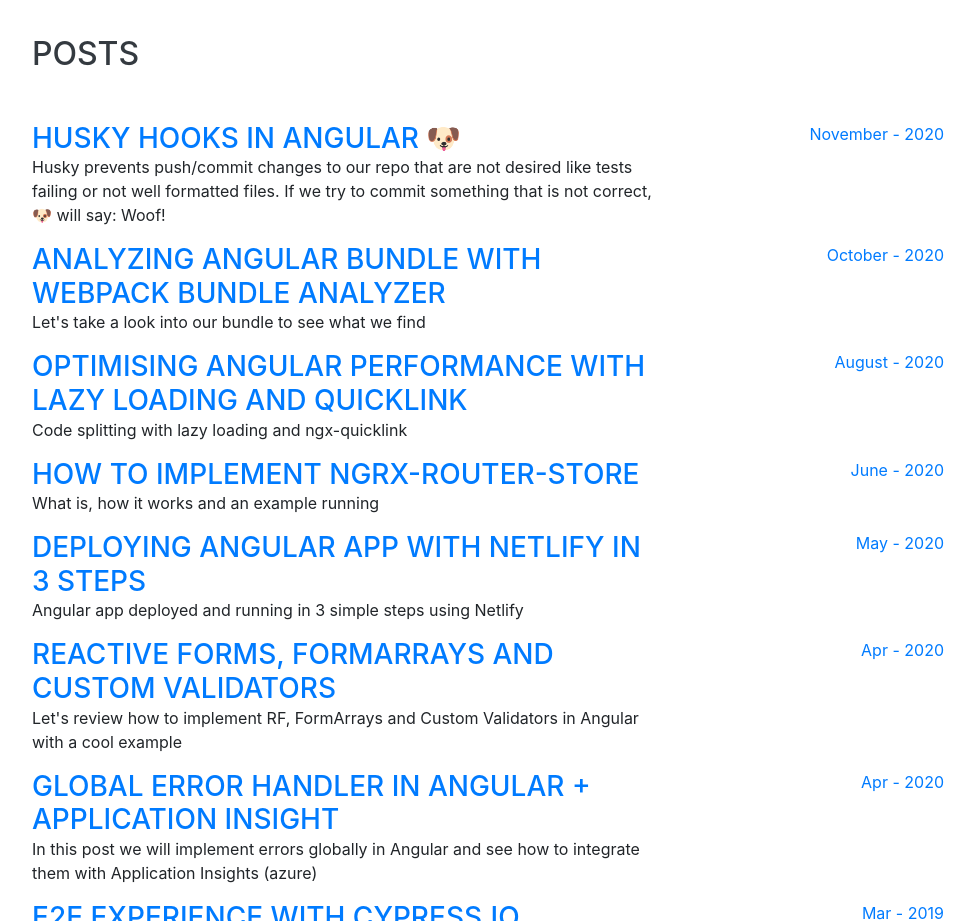
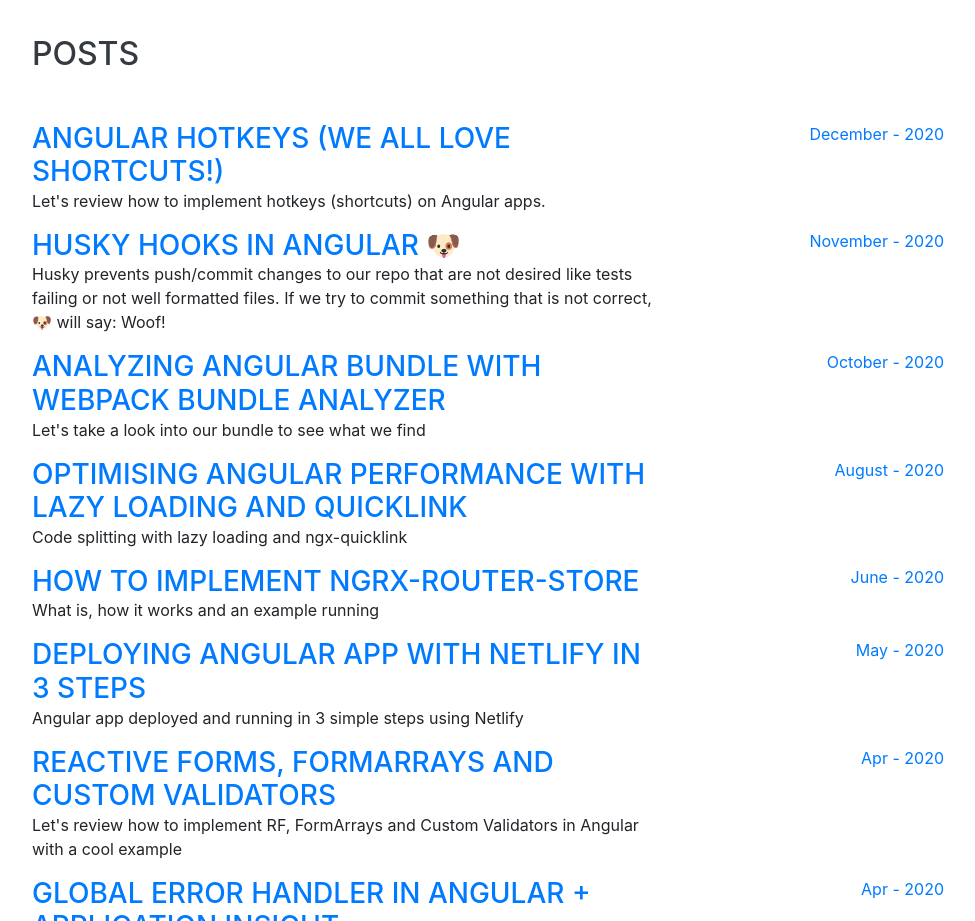
Before and after one commit to salimchemes/portfolio, a website with bundled scripts: page index.html in a window 1280 px wide. Shown: the part 5260-6181 px from the top of the page, without its empty margins (288-1263 px from the left). Built offline with nearby package versions, Linux system fonts and the light colour scheme; a web font is replaced by a local one.

Commit message:
new post

```diff
--- a/index.html
+++ b/index.html
@@ -502,6 +502,26 @@
             <div class="resume-content">
               <h3 class="mb-0">
                 <a
+                  href="https://dev.to/salimchemes/angular-hotkeys-we-all-love-shortcuts-3lni"
+                  target="_blank"
+                  >Angular hotkeys (we all love shortcuts!)
+                </a>
+              </h3>
+              <p>
+                Let's review how to implement hotkeys (shortcuts) on Angular
+                apps.
+              </p>
+            </div>
+            <div class="resume-date text-md-right">
+              <span class="text-primary">December - 2020</span>
+            </div>
+          </div>
+          <div
+            class="resume-item d-flex flex-column flex-md-row justify-content-between"
+          >
+            <div class="resume-content">
+              <h3 class="mb-0">
+                <a
                   href="https://dev.to/salimchemes/husky-hooks-in-angular-5d34"
                   target="_blank"
                   >Husky hooks in Angular 🐶
```
